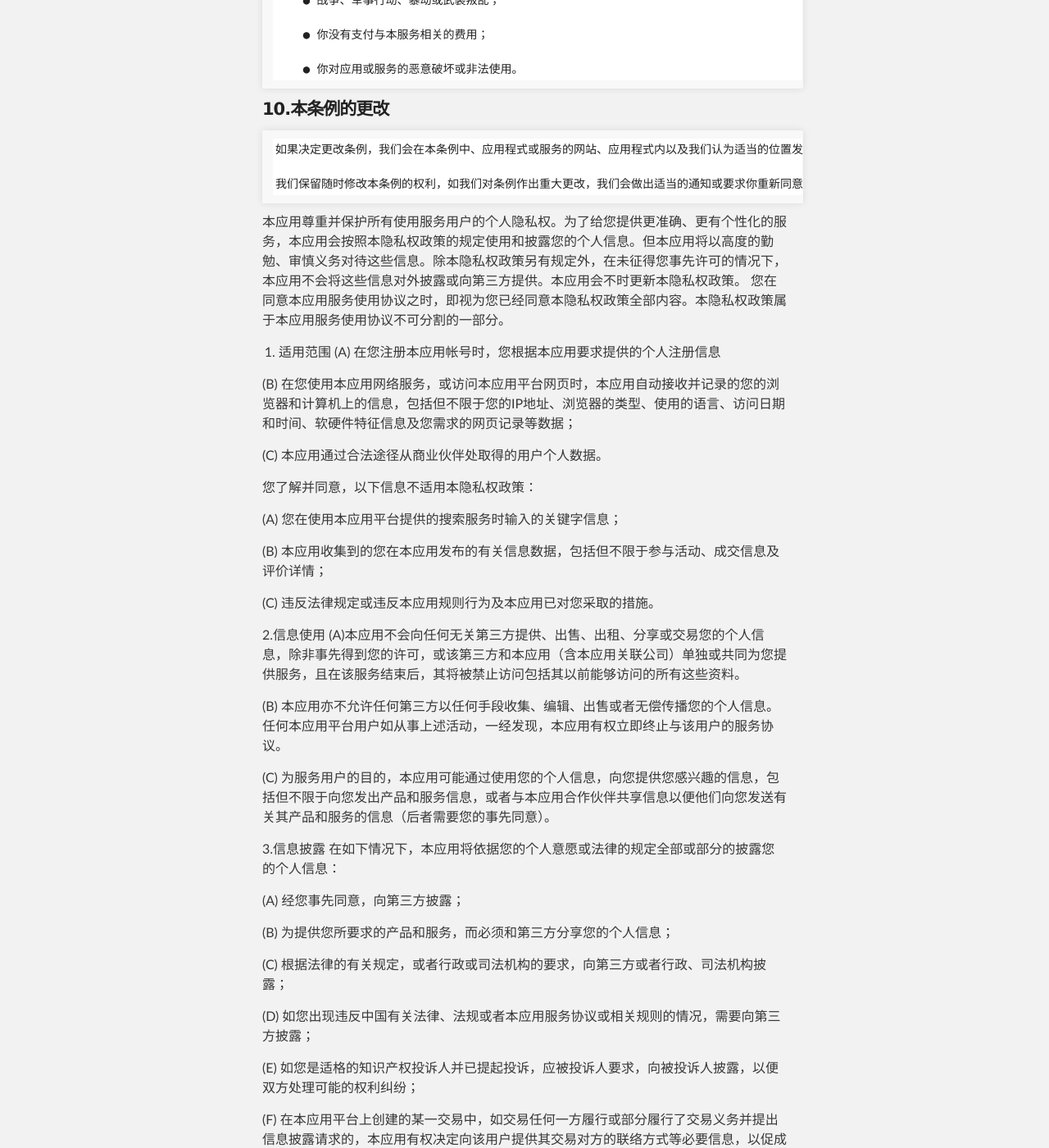
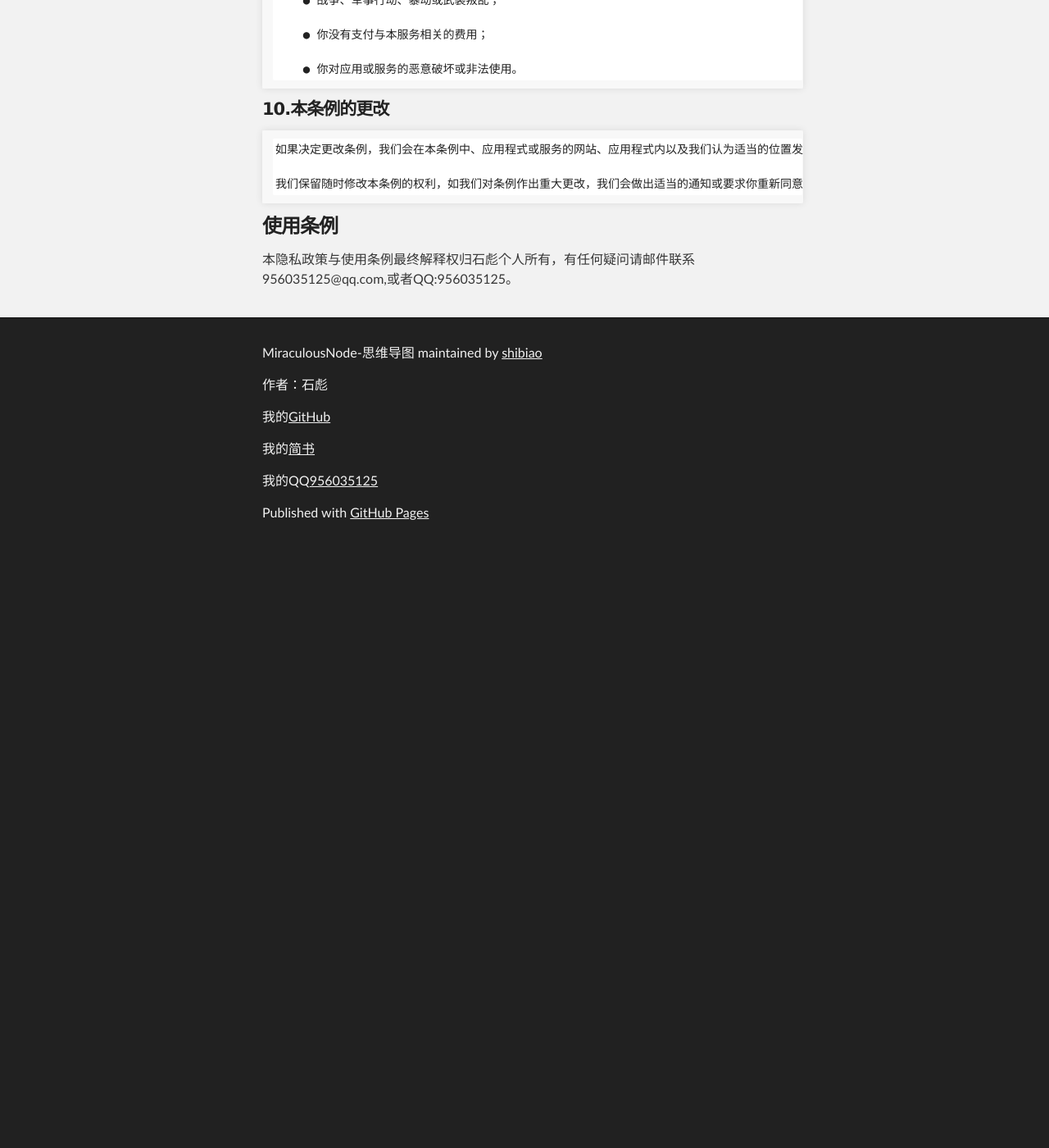
Before and after one commit to shibiao/sbplayer.github.io, a Jekyll site: the page built from 2.md, in a window 1280 px wide and 1400 px high, scrolled down 2230 px. Shown: the whole window at 82% size. Built offline with Jekyll 4.4.1, drawn with Linux system fonts in a browser that asks for light colours; our own code applies the rules of GitHub Pages for plain Markdown files; after the commit the page ends 2902 px from its top, so only the background shows below that; some of the changed text lies outside the part shown.

Commit message:
Update 2.md

````diff
--- a/2.md
+++ b/2.md
@@ -105,59 +105,6 @@
 ```
 
 
-本应用尊重并保护所有使用服务用户的个人隐私权。为了给您提供更准确、更有个性化的服务，本应用会按照本隐私权政策的规定使用和披露您的个人信息。但本应用将以高度的勤勉、审慎义务对待这些信息。除本隐私权政策另有规定外，在未征得您事先许可的情况下，本应用不会将这些信息对外披露或向第三方提供。本应用会不时更新本隐私权政策。 您在同意本应用服务使用协议之时，即视为您已经同意本隐私权政策全部内容。本隐私权政策属于本应用服务使用协议不可分割的一部分。
-1. 适用范围
-(A) 在您注册本应用帐号时，您根据本应用要求提供的个人注册信息
-
-(B) 在您使用本应用网络服务，或访问本应用平台网页时，本应用自动接收并记录的您的浏览器和计算机上的信息，包括但不限于您的IP地址、浏览器的类型、使用的语言、访问日期和时间、软硬件特征信息及您需求的网页记录等数据；
-
-(C) 本应用通过合法途径从商业伙伴处取得的用户个人数据。
-
-您了解并同意，以下信息不适用本隐私权政策：
-
-(A) 您在使用本应用平台提供的搜索服务时输入的关键字信息；
-
-(B) 本应用收集到的您在本应用发布的有关信息数据，包括但不限于参与活动、成交信息及评价详情；
-
-(C) 违反法律规定或违反本应用规则行为及本应用已对您采取的措施。
-
-2.信息使用
-(A)本应用不会向任何无关第三方提供、出售、出租、分享或交易您的个人信息，除非事先得到您的许可，或该第三方和本应用（含本应用关联公司）单独或共同为您提供服务，且在该服务结束后，其将被禁止访问包括其以前能够访问的所有这些资料。
-
-(B) 本应用亦不允许任何第三方以任何手段收集、编辑、出售或者无偿传播您的个人信息。任何本应用平台用户如从事上述活动，一经发现，本应用有权立即终止与该用户的服务协议。
-
-(C) 为服务用户的目的，本应用可能通过使用您的个人信息，向您提供您感兴趣的信息，包括但不限于向您发出产品和服务信息，或者与本应用合作伙伴共享信息以便他们向您发送有关其产品和服务的信息（后者需要您的事先同意）。
-
-3.信息披露
-在如下情况下，本应用将依据您的个人意愿或法律的规定全部或部分的披露您的个人信息：
-
-(A) 经您事先同意，向第三方披露；
-
-(B) 为提供您所要求的产品和服务，而必须和第三方分享您的个人信息；
-
-(C) 根据法律的有关规定，或者行政或司法机构的要求，向第三方或者行政、司法机构披露；
-
-(D) 如您出现违反中国有关法律、法规或者本应用服务协议或相关规则的情况，需要向第三方披露；
-
-(E) 如您是适格的知识产权投诉人并已提起投诉，应被投诉人要求，向被投诉人披露，以便双方处理可能的权利纠纷；
-
-(F) 在本应用平台上创建的某一交易中，如交易任何一方履行或部分履行了交易义务并提出信息披露请求的，本应用有权决定向该用户提供其交易对方的联络方式等必要信息，以促成交易的完成或纠纷的解决。
-
-(G) 其它本应用根据法律、法规或者网站政策认为合适的披露。
-
-4.信息存储和交换
-本应用收集的有关您的信息和资料将保存在本应用及（或）其关联公司的服务器上，这些信息和资料可能传送至您所在国家、地区或本应用收集信息和资料所在地的境外并在境外被访问、存储和展示。
-
-5.信息安全
-(A) 本应用帐号均有安全保护功能，请妥善保管您的用户名及密码信息。本应用将通过对用户密码进行加密等安全措施确保您的信息不丢失，不被滥用和变造。尽管有前述安全措施，但同时也请您注意在信息网络上不存在“完善的安全措施”。
-
-(B) 请您妥善保护自己的个人信息，仅在必要的情形下向他人提供。如您发现自己的个人信息泄密，尤其是本应用用户名及密码发生泄露，请您立即联络本应用客服，以便本应用采取相应措施。
-
-6.本隐私政策的更改
-(A) 如果决定更改隐私政策，我们会在本政策中、本公司网站中以及我们认为适当的位置发布这些更改，以便您了解我们如何收集、使用您的个人信息，哪些人可以访问这些信息，以及在什么情况下我们会透露这些信息。
-
-(B) 本公司保留随时修改本政策的权利，因此请经常查看。如对本政策作出重大更改，本公司会通过网站通知的形式告知。
-
 ### 使用条例
 
-本隐私政策最终解释权归石彪个人所有，有任何疑问请邮件联系956035125@qq.com,或者QQ:956035125。
+本隐私政策与使用条例最终解释权归石彪个人所有，有任何疑问请邮件联系956035125@qq.com,或者QQ:956035125。
````
Also changed, not shown: other parts of 2.md (+1 -1 lines).
